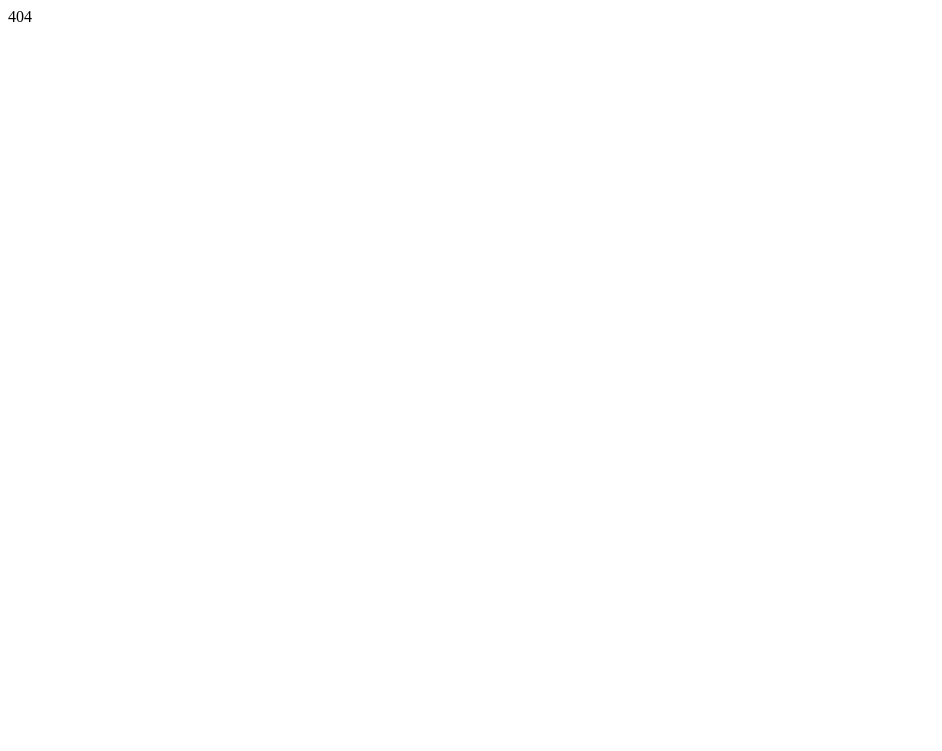
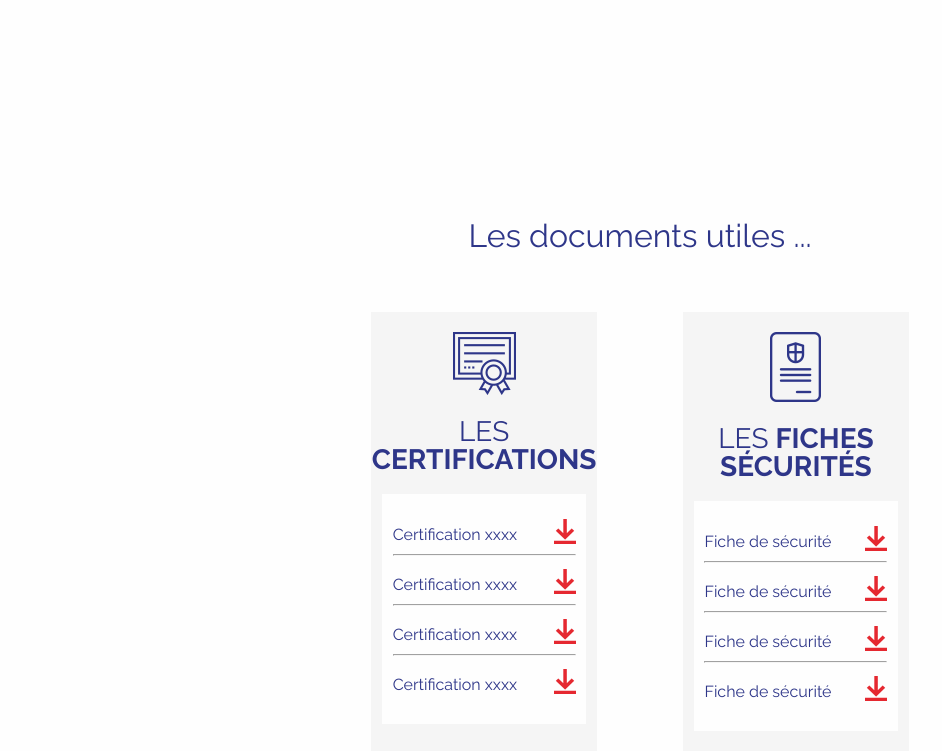
Before and after one commit to Quentinop/beaumont, a PHP site: page /views/docs.php in a window 1280 px wide. Before the commit the part shown is almost empty. Shown: the top 751 px of the page, without its empty margins (0-942 px from the left). Run offline with PHP 8.4, Linux system fonts and the light colour scheme.

Commit message:
useful docs views

```diff
--- a/router.php
+++ b/router.php
@@ -16,6 +16,9 @@ elseif ($q=="autres") {
 elseif ($q=="desenfumage") {
 	include 'views/smoke-extraction.php';
 }
+elseif ($q=="documents") {
+	include 'views/docs.php';
+}
 else {
 	include 'views/404.php';
 }
--- /dev/null
+++ b/src/css/docs.css
@@ -0,0 +1,92 @@
+body
+{
+	background-color: #fefefe;
+}
+
+nav
+{
+	height: 220px;
+}
+
+.title{
+	text-align: center;
+	margin-bottom: 60px;
+}
+
+.cards
+{
+	width: 42%;
+	margin: 0 auto;
+	height: 400px;
+}
+
+.card
+{
+	width: 42%;
+	height: 440px;
+	background-color: #f5f5f5;
+}
+
+.card:first-child
+{
+	float: left;
+}
+
+.card:last-child
+{
+	float: right;
+}
+
+.card-title
+{
+	color: #2e3689;
+	text-align: center;
+}
+
+.card-title img{
+	margin: 20px 0px;
+}
+
+.card-title h2{
+	margin-bottom: 20px;
+}
+
+.card-downloads
+{
+	background-color: #fefefe;
+	width: 90%;
+	margin: 0px auto;
+}
+
+.card-container{
+	padding: 15px 0px;
+	width: 90%;
+	margin: 0 auto;
+}
+
+.card-download
+{
+	padding-top: 10px;
+	background-color: #fefefe;
+	height: 50px;
+}
+
+.card-download hr
+{
+	margin-top: 10px;
+	border-color: #f5f5f5;
+}
+
+.card-download span
+{
+	display: inline-block;
+	color: #2e3689;
+	font-size: 16px;
+	float: left;
+	margin-top: 8px;
+}
+
+.card-download img
+{
+	float: right;
+}
--- a/src/css/main.css
+++ b/src/css/main.css
@@ -26,3 +26,13 @@ p
 	color: #2e3689;
 	line-height: 22px;
 }
+
+strong
+{
+	font-weight: bold;!important
+}
+
+.clear
+{
+	clear: both;
+}
--- /dev/null
+++ b/views/docs.php
@@ -0,0 +1,89 @@
+<!DOCTYPE html>
+<html lang="en">
+<head>
+	<meta charset="UTF-8">
+	<title>Nos produits</title>
+	<link rel="stylesheet" href="src/css/reset.css">
+	<link href="https://fonts.googleapis.com/css?family=Raleway:400,700" rel="stylesheet">
+	<link rel="stylesheet" href="src/css/main.css">
+	<link rel="stylesheet" href="src/css/docs.css">
+</head>
+<body>
+
+	<nav></nav>
+
+	<section class="title">
+		<h1>Les documents utiles ...</h1>
+	</section>
+
+	<section class="cards">
+		<div class="card">
+			<div class="card-title">
+				<img src="src/img/certifications.png" alt="Certifications Beaumont">
+				<h2>LES <strong>CERTIFICATIONS</strong></h2>
+			</div>
+			<div class="card-downloads">
+				<div class="card-container">
+					<div class="card-download">
+						<span>Certification xxxx</span>
+						<a href="src/img/download.png" download="dl"><img src="src/img/download.png" alt=""></a>
+						<div class="clear"></div>
+						<hr>
+					</div>
+					<div class="card-download">
+						<span>Certification xxxx</span>
+						<a href="src/img/download.png" download="dl"><img src="src/img/download.png" alt=""></a>
+						<div class="clear"></div>
+						<hr>
+					</div>
+					<div class="card-download">
+						<span>Certification xxxx</span>
+						<a href="src/img/download.png" download="dl"><img src="src/img/download.png" alt=""></a>
+						<div class="clear"></div>
+						<hr>
+					</div>
+					<div class="card-download">
+						<span>Certification xxxx</span>
+						<a href="src/img/download.png" download="dl"><img src="src/img/download.png" alt=""></a>
+						<div class="clear"></div>
+					</div>
+				</div>
+			</div>
+		</div>
+		<div class="card">
+			<div class="card-title">
+				<img src="src/img/security.png" alt="Fiches sécurité Beaumont">
+				<h2>LES <strong>FICHES SÉCURITÉS</strong></h2>
+			</div>
+			<div class="card-downloads">
+				<div class="card-container">
+					<div class="card-download">
+						<span>Fiche de sécurité</span>
+						<a href="src/img/download.png" download="dl"><img src="src/img/download.png" alt=""></a>
+						<div class="clear"></div>
+						<hr>
+					</div>
+					<div class="card-download">
+						<span>Fiche de sécurité</span>
+						<a href="src/img/download.png" download="dl"><img src="src/img/download.png" alt=""></a>
+						<div class="clear"></div>
+						<hr>
+					</div>
+					<div class="card-download">
+						<span>Fiche de sécurité</span>
+						<a href="src/img/download.png" download="dl"><img src="src/img/download.png" alt=""></a>
+						<div class="clear"></div>
+						<hr>
+					</div>
+					<div class="card-download">
+						<span>Fiche de sécurité</span>
+						<a href="src/img/download.png" download="dl"><img src="src/img/download.png" alt=""></a>
+						<div class="clear"></div>
+					</div>
+				</div>
+			</div>
+		</div>
+	</section>
+
+</body>
+</html>
```
Also changed, not shown: src/img/certifications.png (added), src/img/download.png (added), src/img/security.png (added).
